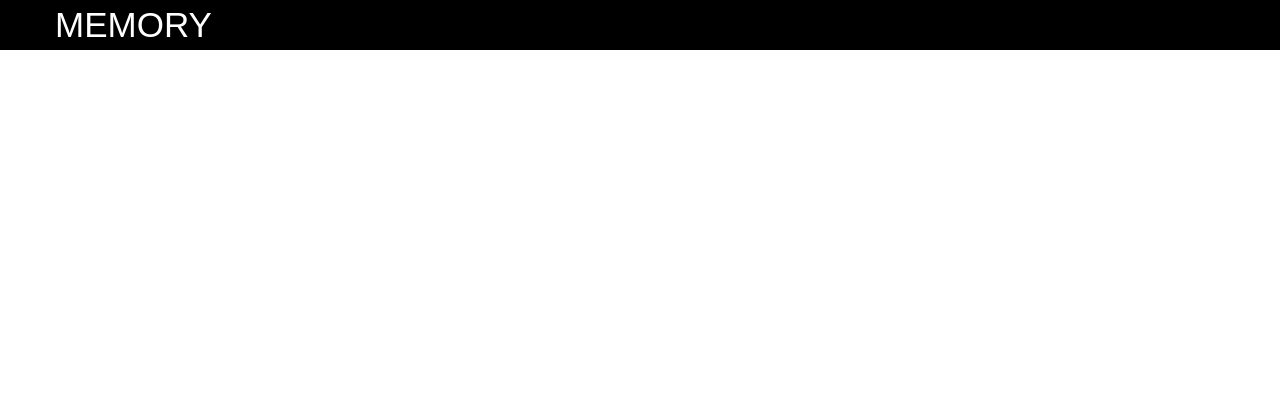
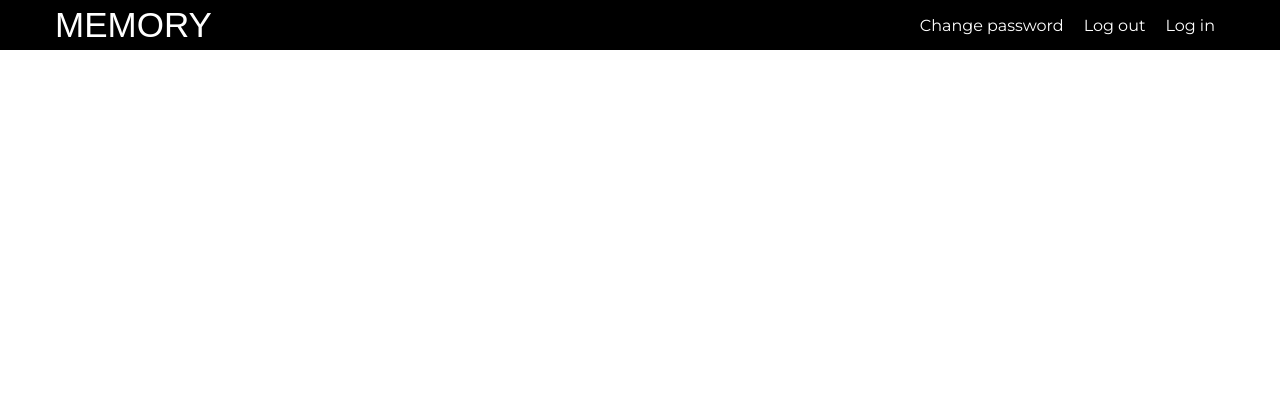
Before and after one commit to ninjaInside/Memory, a Django app: page /blog/ in a window 1280 px wide. Shown: the top 420 px of the page. Run offline with Django 3.2, Linux system fonts and the light colour scheme; data that the repository does not hold is empty.

Commit message:
add styles for menu, and simple correct CSS

```diff
--- a/static/blog/css/main_style.css
+++ b/static/blog/css/main_style.css
@@ -8,6 +8,10 @@ body {
     box-sizing: border-box;
     outline: none;
     text-decoration: none;
+}
+
+a {
+    text-decoration: none
 }
 
 .wrapper {
@@ -80,6 +84,98 @@ header {
     flex-wrap: wrap;
     justify-content: space-between;
     align-items: center;
+    position: relative;
+}
+
+.nav {
+    position: absolute;
+    top: 0;
+    right: 15px;
+    width: auto;
+    height: 100%;
+}
+
+.menu__btn {
+    color: #fff;
+    font-family: sans-serif;
+    background: transparent;
+    border: 0;
+    margin-top: 8px;
+    font-size: .9rem;
+    cursor: pointer;
+    display: inline-block;
+    width: auto;
+}
+
+.menu__list {
+    display: flex;
+    flex-direction: column;
+    font-family: 'Montserrat';
+    text-align: left;
+    margin-top: 15px;
+    background-color: rgba(209, 209, 209, .2);
+    border: 1px solid #fff;
+    overflow: hidden;
+    height: 0;
+}
+
+.menu__full > button {
+    display: none;
+}
+
+.menu__full > .menu__list {
+    height: 100%;
+    flex-direction: row;
+    margin: 0;
+    background-color: transparent;
+    border: 0;
+    align-items: center;
+}
+
+.menu__full * {
+    color: #fff !important;
+    vertical-align: middle
+}
+
+.menu__full *:after {
+    display: none;
+}
+
+.menu__list > a {
+    padding: 10px 10px;
+    display: inline;
+    white-space: nowrap;
+    position: relative;
+    color: #000;
+}
+
+.menu__list > a:after {
+    content: '';
+    position: absolute;
+    bottom: 0;
+    left: 0;
+    width: 100%;
+    height: 1px;
+    background-color: rgba(209, 209, 209, .5)
+}
+
+.menu__list_show {
+    height: auto !important;
+    border-color: rgba(209, 209, 209, .5);
+}
+
+.menu__list > a:last-child:after {
+    background-color: transparent;
+}
+
+.menu__list > a:first-letter {
+    text-transform: capitalize
+}
+
+.menu {
+    text-align: right;
+    transition: all .2s linear;
+    height: 100%;
 }
 
 .wrapp {
--- /dev/null
+++ b/static/blog/js/base.js
@@ -0,0 +1,3 @@
+$(document).ready(() => {
+	$('.menu__btn').click(() => $('.menu__list').toggleClass('menu__list_show'))
+})
--- a/static/blog/js/popup.js
+++ b/static/blog/js/popup.js
@@ -1,4 +1,6 @@
 // PopUp Window scripts
+
+
 var defoltClientWidth;
 
 window.onload = function() {
@@ -47,10 +49,6 @@ $(document).ready(function() {
 
 	})
 
-})
-
-$(document).ready(function() {
-
 	$('.popUp_hide').click(function() {
 
 		$($(this).data('elem')).css('display', 'none')
@@ -61,10 +59,10 @@ $(document).ready(function() {
 
 	})
 
-})
+	// $('.nav_and_logo__presentation-btn').click((e) => {
 
-$('.nav_and_logo__presentation-btn').click((e) => {
+	// 	window.open('https://www.google.ru/intl/ru/slides/about/', 'Presentation', 'scrollbars=yes,resizable=no,status=no,location=no,toolbar=no,menubar=no')
 
-	window.open('https://www.google.ru/intl/ru/slides/about/', 'Presentation', 'scrollbars=yes,resizable=no,status=no,location=no,toolbar=no,menubar=no')
+	// })
 
 })
--- a/templates/blog/post_list.html
+++ b/templates/blog/post_list.html
@@ -10,6 +10,7 @@
     <script src="{% static 'blog/js/flexbility.js' %}" defer></script>
     <script src="{% static 'blog/js/flexBoxPoll.js' %}" defer></script>
     <script src="{% static 'blog/js/popup.js' %}" defer></script>
+    <script src="{% static 'blog/js/base.js' %}" defer></script>
 	<title>MEMORY</title>
 </head>
 <body>
@@ -38,6 +39,16 @@
     <div class="nav_and_logo">
         <div class="wrapper_head">
             <a href="{% url 'home' %}" class="R">memory</a>
+            <div class="nav">
+                <div class="menu menu__full">
+                    <button class="menu__btn">nickname</button>
+                <div class="menu__list">
+                    <a href="#">Change password</a>
+                    <a href="#">Log out</a>
+                    <a href="#">Log in</a>
+                </div>
+                </div>
+            </div>
         </div>
     </div>
 
```
Also changed, not shown: other parts of static/blog/css/main_style.css (+44 -17 lines).
